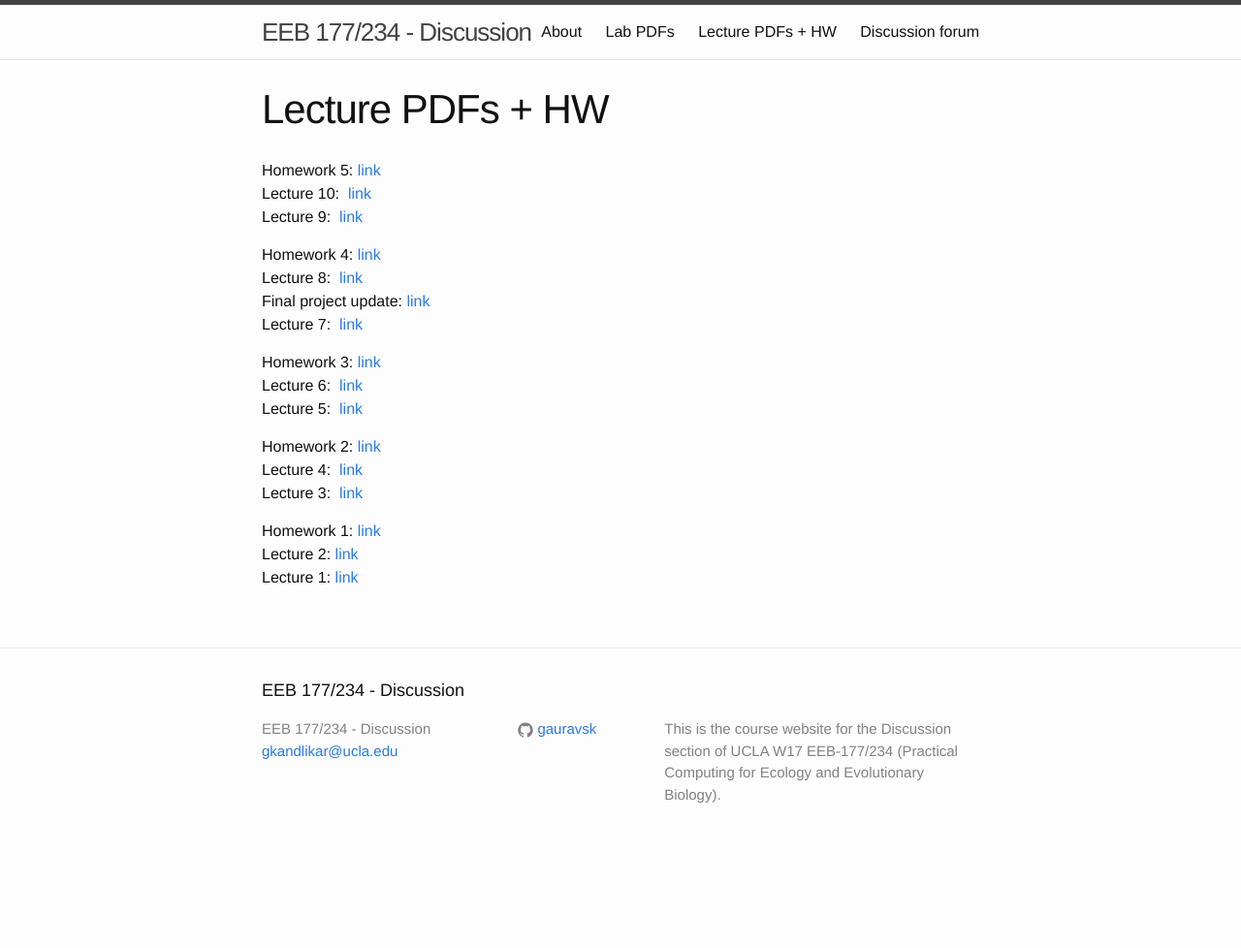
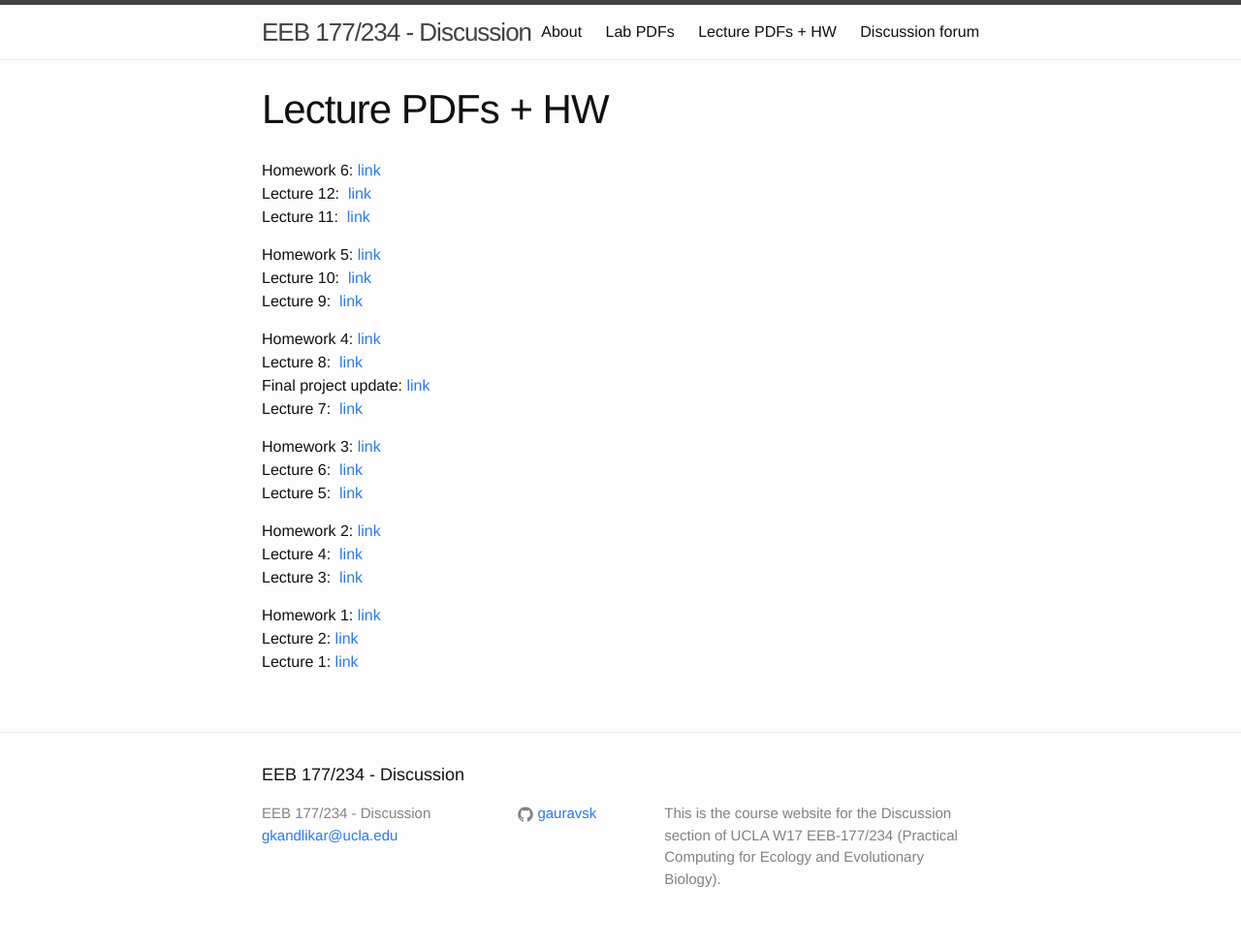
Before and after one commit to michaelalfaro/eeb177-W17.github.io, a Jekyll site: the page built from lectures.md, in a window 1280 px wide. Shown: the whole page at 97% size. Built offline with Jekyll 4.4.1, drawn with Linux system fonts in a browser that asks for light colours; before the commit the page ends 900 px from its top, so only the background shows below that.

Commit message:
adding lecture stuff from week 6

```diff
--- a/lectures.md
+++ b/lectures.md
@@ -3,6 +3,10 @@ layout: page
 title: Lecture PDFs + HW
 permalink: /lectures/
 ---
+
+Homework 6:  [link]({{ site.url }}lecture_pdfs/hw6.pdf)
+Lecture 12:  [link]({{ site.url }}lecture_pdfs/lecture-11-Feb-14-2017.pdf)
+Lecture 11:  [link]({{ site.url }}lecture_pdfs/lecture-12-Feb-16-2017.pdf)
 
 Homework 5:  [link]({{ site.url }}lecture_pdfs/hw5.pdf)
 Lecture 10:  [link]({{ site.url }}lecture_pdfs/lecture-10-Feb-9-2017.pdf)
```
Also changed, not shown: 3 other files.
